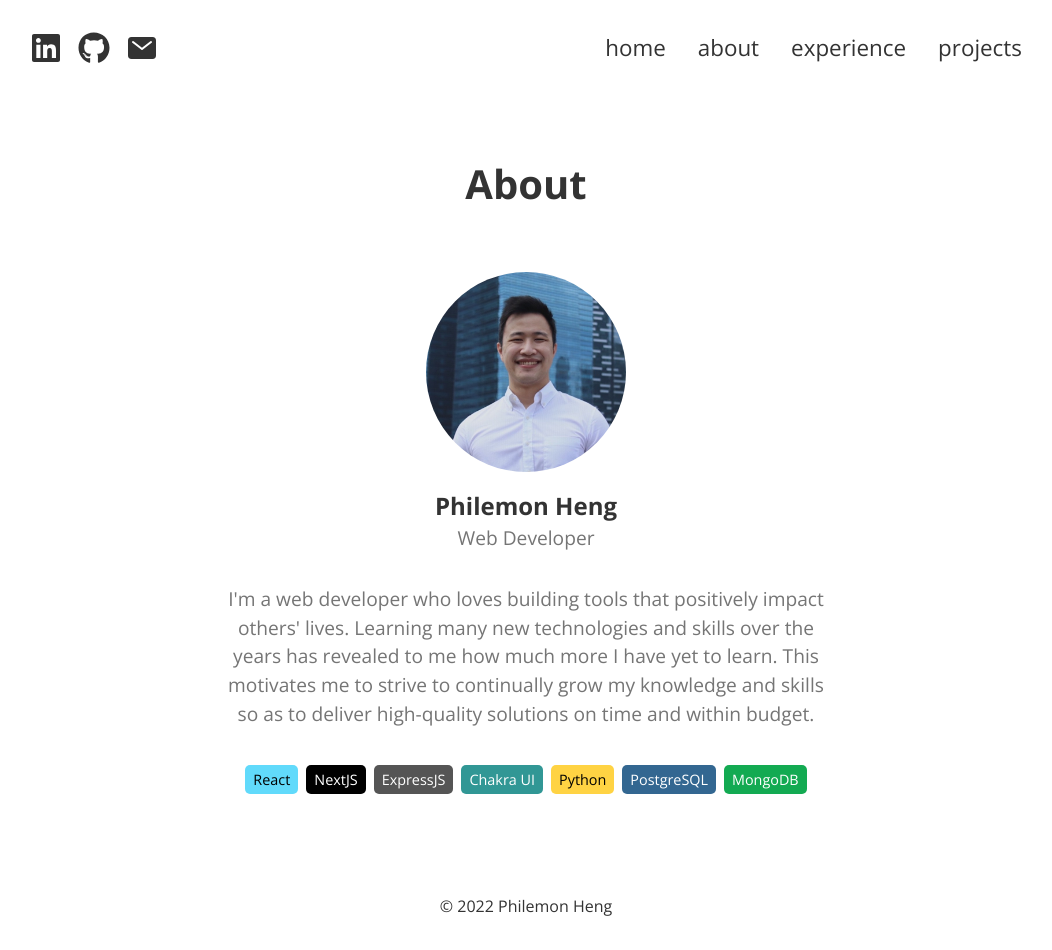
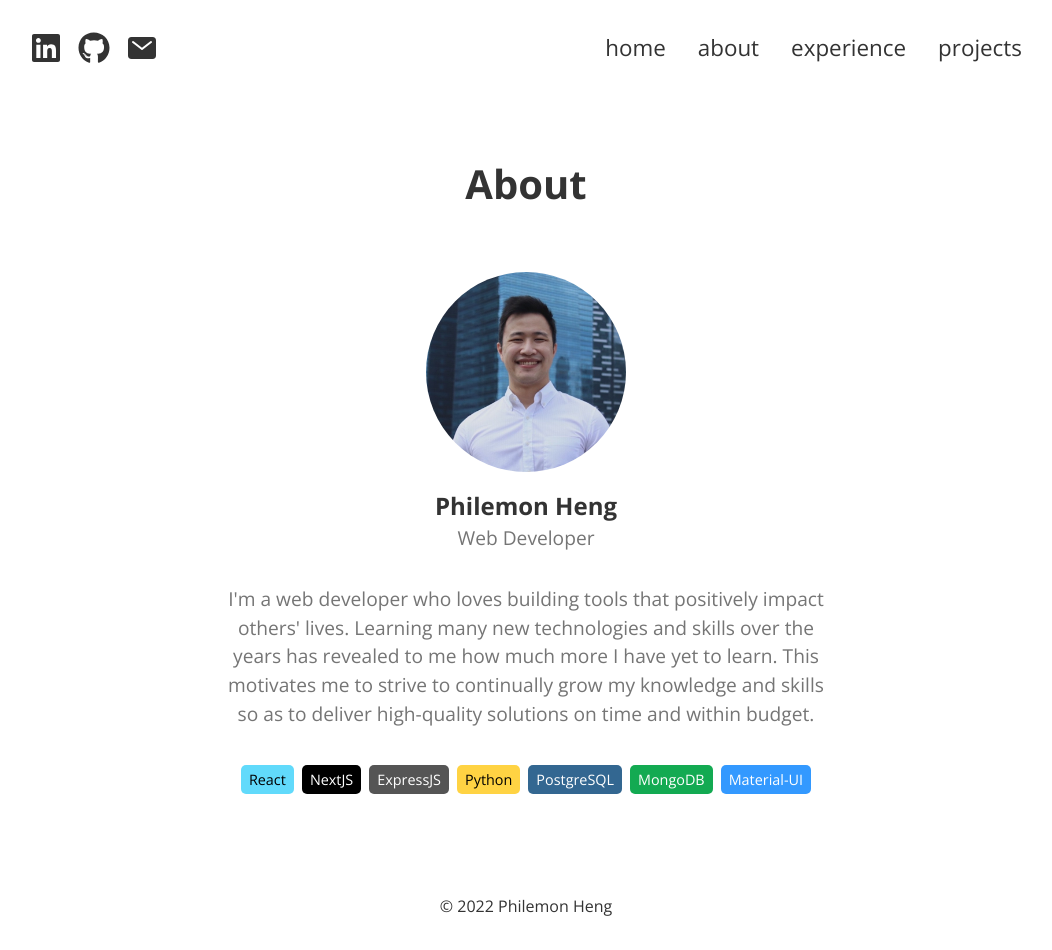
Before and after one commit to fillingthemoon/personal-website-02, a Next.js app: page /about in a window 1280 px wide. Shown: the whole page, without its empty margins (114-1166 px from the left). Built offline with nearby package versions, Linux system fonts and the light colour scheme.

Commit message:
change chakra ui to material ui

```diff
--- a/components/ui/skillPill.js
+++ b/components/ui/skillPill.js
@@ -15,8 +15,8 @@ const skillPillDict = [
     backgroundColor: '#555555',
   },
   {
-    name: 'Chakra UI',
-    backgroundColor: '#319795',
+    name: 'Material-UI',
+    backgroundColor: '#3399ff',
   },
   {
     name: 'Python',
--- a/pages/about.js
+++ b/pages/about.js
@@ -41,10 +41,10 @@ const Home = () => {
                 'React',
                 'NextJS',
                 'ExpressJS',
-                'Chakra UI',
                 'Python',
                 'PostgreSQL',
                 'MongoDB',
+                'Material-UI',
               ].map((skillName, i) => {
                 return <SkillPill key={i} name={skillName} />
               })}
```
